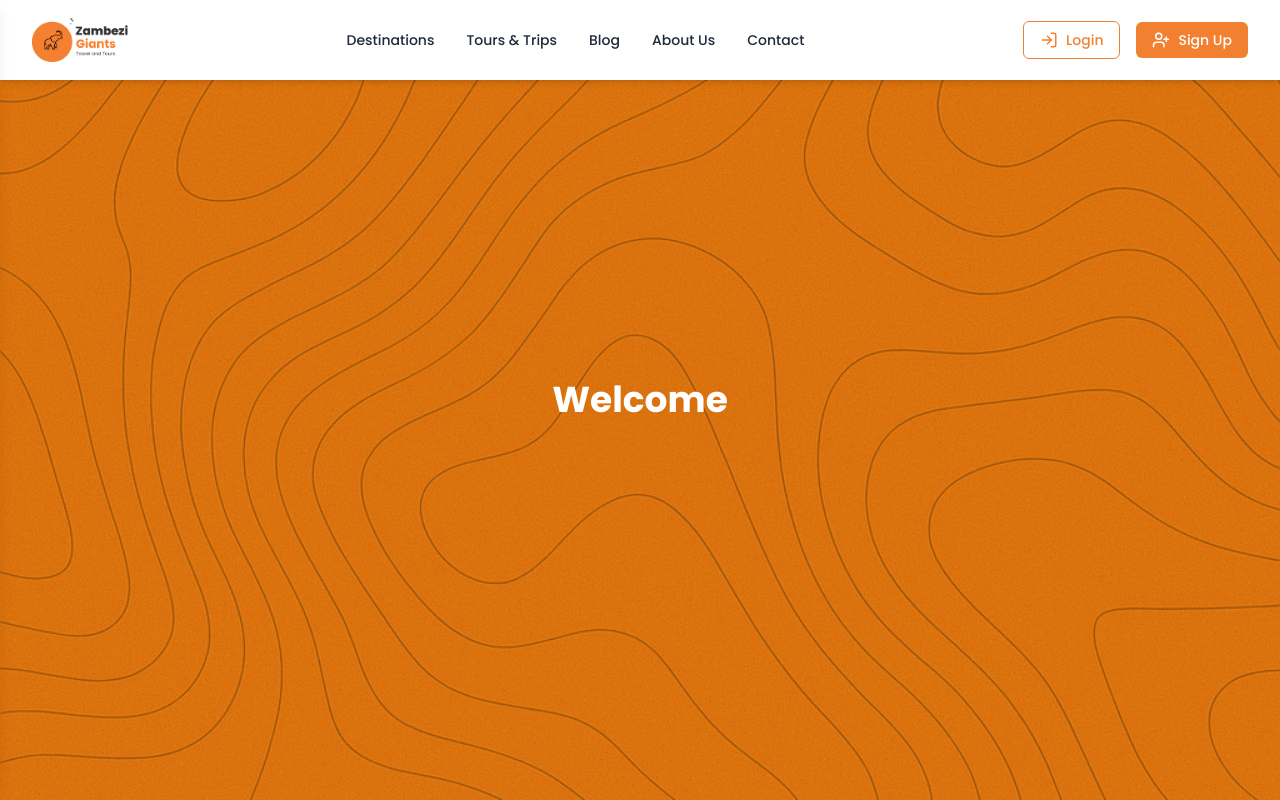
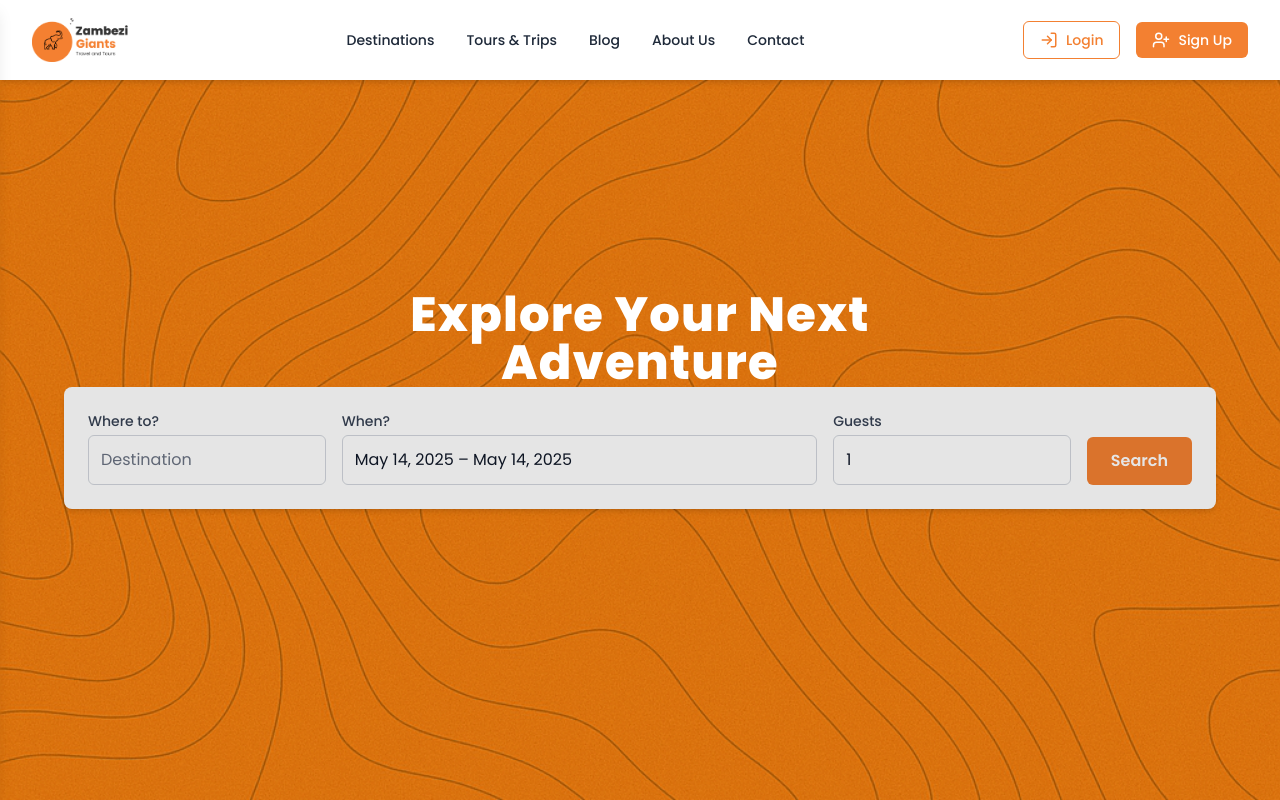
Before and after one commit to codewithdaviess/Zambezi-Giants, a React (Vite) app in the folder my-giant/: page / in a window 1280 px wide. Built offline with nearby package versions, Linux system fonts and the light colour scheme.

Commit message:
began making the form

```diff
--- a/my-giant/src/components/Header.jsx
+++ b/my-giant/src/components/Header.jsx
@@ -1,10 +1,11 @@
 import React from 'react';
-import bgImage from '../assets/img/newsletter.png'; // your background image
+import bgImage from '../assets/img/newsletter.png';
+import HomeSearchForm from './HomeSearchForm';
 
 const Header = () => {
   return (
     <header
-      className="relative flex items-center justify-center text-white"
+      className="relative flex flex-col items-center justify-center text-white px-4"
       style={{
         height: '100vh',
         backgroundImage: `url(${bgImage})`,
@@ -12,13 +13,15 @@ const Header = () => {
         backgroundPosition: 'center',
       }}
     >
-      {/* Optional dark overlay for text readability */}
-      <div className="absolute inset-0 bg-black/10 "></div>
+      {/* Dark overlay with subtle opacity */}
+      <div className="absolute inset-0 bg-black/10"></div>
 
-      {/* Header content */}
-      <h1 className="relative text-4xl font-bold z-10">
-        Welcome
+      {/* Heading */}
+      <h1 className="relative text-5xl font-extrabold tracking-wide z-10 text-center max-w-lg">
+        Explore Your Next Adventure
       </h1>
+
+      <HomeSearchForm />
     </header>
   );
 };
--- /dev/null
+++ b/my-giant/src/components/HomeSearchForm.jsx
@@ -0,0 +1,98 @@
+import React, { useState } from 'react';
+
+const HomeSearchForm = () => {
+  const todayISO = new Date().toISOString().split('T')[0];
+
+  // Store ISO dates internally for logic
+  const [destination, setDestination] = useState('');
+  const [startDate, setStartDate] = useState(todayISO);
+  const [endDate, setEndDate] = useState(todayISO);
+  const [people, setPeople] = useState(1);
+
+  // Format date from ISO to readable (e.g. Jun 8, 2025)
+  const formatDate = (isoDate) => {
+    if (!isoDate) return '';
+    const d = new Date(isoDate);
+    return d.toLocaleDateString(undefined, { year: 'numeric', month: 'short', day: 'numeric' });
+  };
+
+  // Combined readable string for display
+  const combinedDateRange = `${formatDate(startDate)} – ${formatDate(endDate)}`;
+
+  // Parse input back to ISO dates (expects format like "Jun 8, 2025 – Jun 15, 2025")
+  const handleDateChange = (e) => {
+    const val = e.target.value;
+    const parts = val.split('–').map(p => p.trim());
+    if (parts.length === 2) {
+      const parsedStart = Date.parse(parts[0]);
+      const parsedEnd = Date.parse(parts[1]);
+      if (!isNaN(parsedStart) && !isNaN(parsedEnd)) {
+        setStartDate(new Date(parsedStart).toISOString().split('T')[0]);
+        setEndDate(new Date(parsedEnd).toISOString().split('T')[0]);
+      }
+    }
+  };
+
+  const handleSubmit = (e) => {
+    e.preventDefault();
+    console.log({ destination, startDate, endDate, people });
+  };
+
+  return (
+    <form
+      onSubmit={handleSubmit}
+      className="flex flex-col lg:flex-row lg:items-end gap-4 max-w-6xl mx-auto p-6 bg-white rounded-lg shadow-md"
+    >
+      {/* Destination */}
+      <div className="w-full lg:w-1/4">
+        <label className="block mb-1 text-sm font-medium text-gray-700">Where to?</label>
+        <input
+          type="text"
+          placeholder="Destination"
+          value={destination}
+          onChange={(e) => setDestination(e.target.value)}
+          required
+          className="w-full p-3 border border-gray-300 rounded-md text-gray-900 placeholder-gray-500 focus:outline-none focus:ring-2 focus:ring-blue-500"
+        />
+      </div>
+
+      {/* Combined readable Date Range input */}
+      <div className="w-full lg:w-2/4">
+        <label className="block mb-1 text-sm font-medium text-gray-700">When?</label>
+        <input
+          type="text"
+          value={combinedDateRange}
+          onChange={handleDateChange}
+          placeholder="Jun 8, 2025 – Jun 15, 2025"
+          required
+          className="w-full p-3 border border-gray-300 rounded-md text-gray-900 placeholder-gray-500 focus:outline-none focus:ring-2 focus:ring-blue-500"
+        />
+      </div>
+
+      {/* Guests */}
+      <div className="w-full lg:w-1/4">
+        <label className="block mb-1 text-sm font-medium text-gray-700">Guests</label>
+        <input
+          type="number"
+          min="1"
+          value={people}
+          onChange={(e) => setPeople(Math.max(1, Number(e.target.value)))}
+          required
+          className="w-full p-3 border border-gray-300 rounded-md text-gray-900 focus:outline-none focus:ring-2 focus:ring-blue-500"
+        />
+      </div>
+
+      {/* Submit */}
+      <div className="w-full lg:w-auto">
+        <button
+          type="submit"
+          className="w-full lg:w-auto bg-[#f38031] hover:bg-orange-600 text-white font-semibold px-6 py-3 rounded-md transition"
+        >
+          Search
+        </button>
+      </div>
+    </form>
+  );
+};
+
+export default HomeSearchForm;
```
